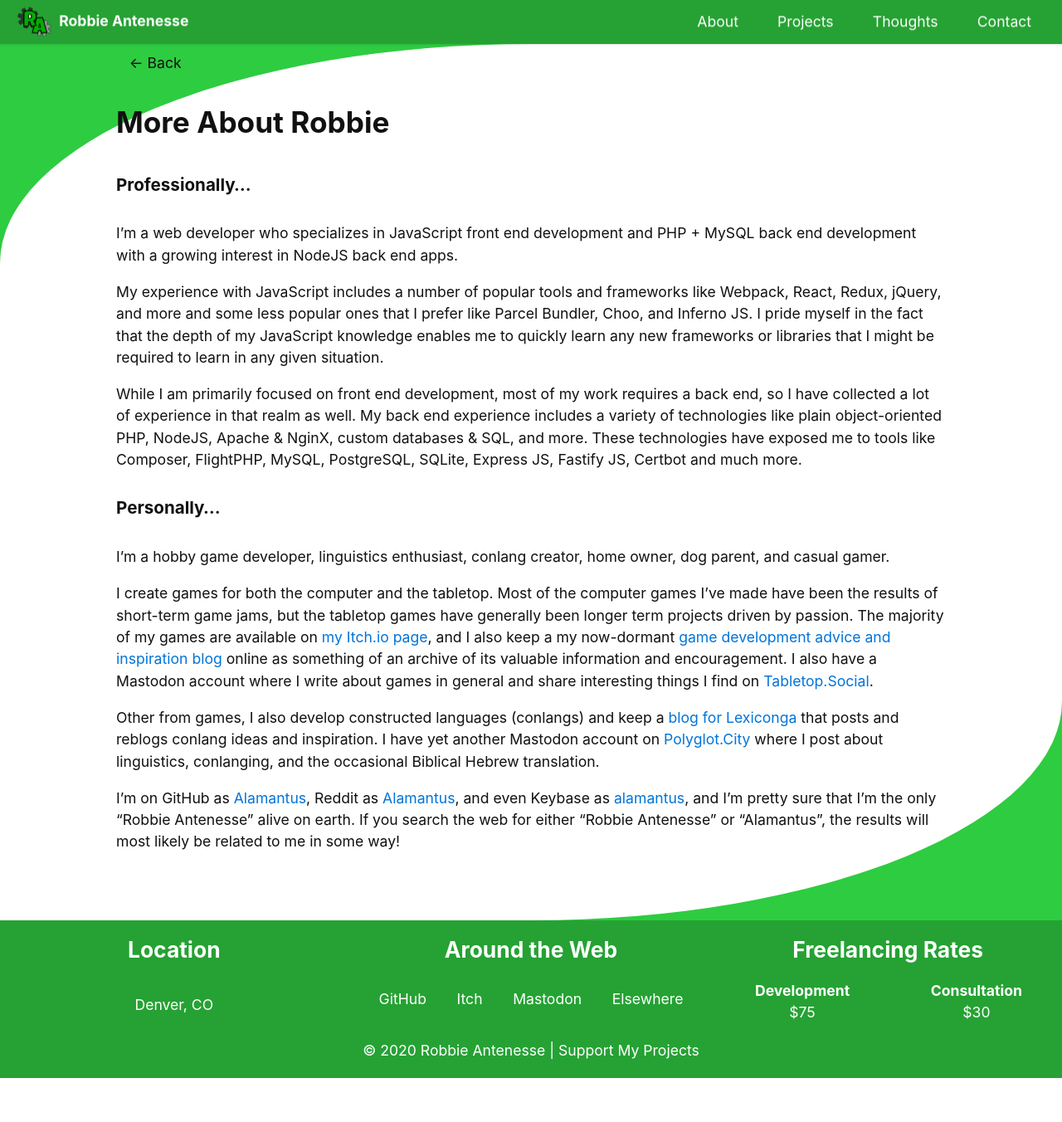
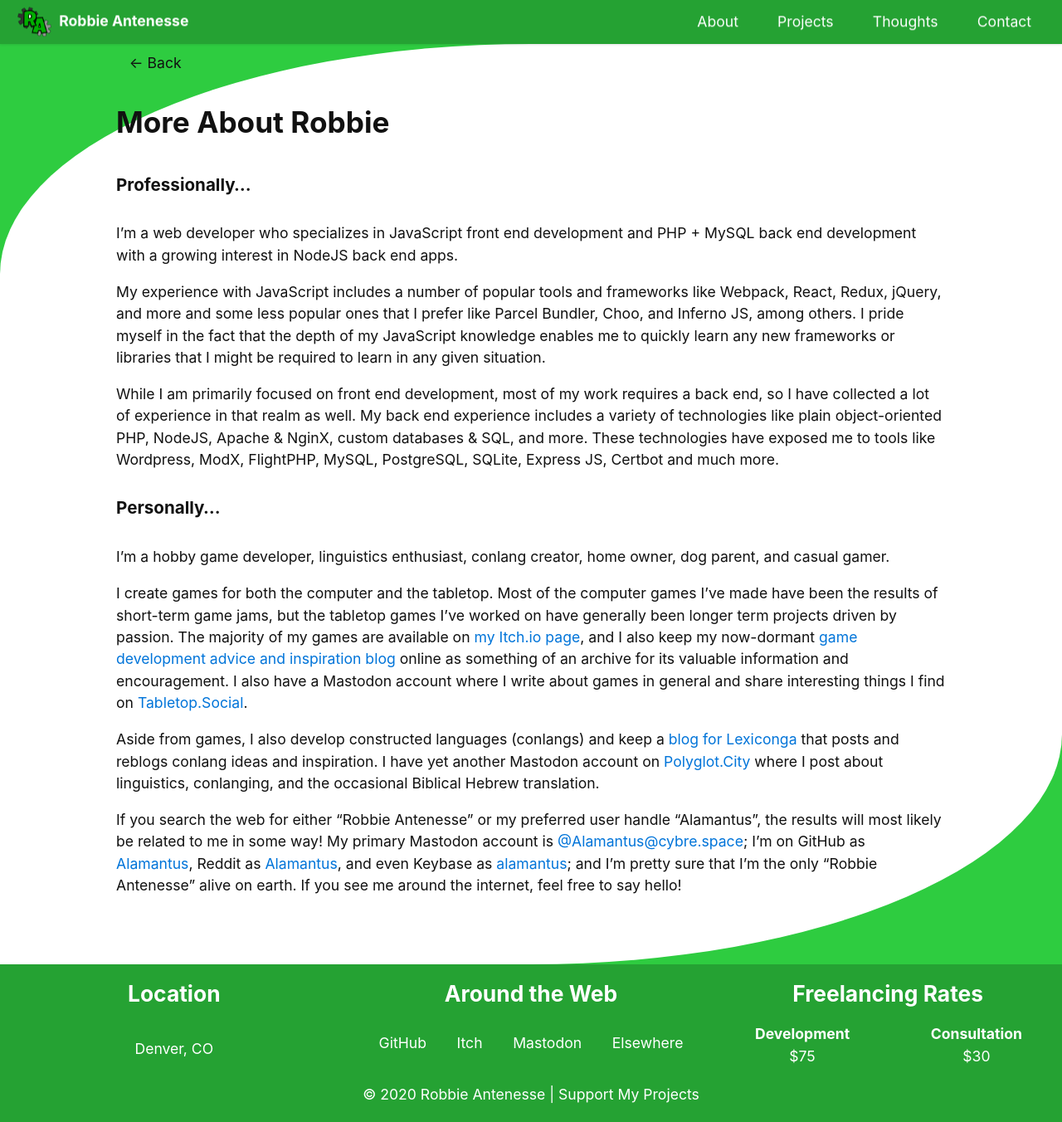
Before and after one commit to Alamantus/robbie.antenesse.net, a Jekyll site: the page built from about.md, in a window 1280 px wide. Shown: the whole page at 83% size. Built offline with Jekyll 4.4.1, drawn with Linux system fonts in a browser that asks for light colours; before the commit the page ends 1299 px from its top, so only the background shows below that.

Commit message:
Improve about & project page content

```diff
--- a/about.md
+++ b/about.md
@@ -9,31 +9,32 @@
 growing interest in NodeJS back end apps.
 
 My experience with JavaScript includes a number of popular tools and frameworks like Webpack, React, Redux,
-jQuery, and more and some less popular ones that I prefer like Parcel Bundler, Choo, and Inferno JS.
+jQuery, and more and some less popular ones that I prefer like Parcel Bundler, Choo, and Inferno JS, among others.
 I pride myself in the fact that the depth of my JavaScript knowledge enables me to quickly learn any new frameworks
 or libraries that I might be required to learn in any given situation.
 
 While I am primarily focused on front end development, most of my work requires a back end, so I have collected a
 lot of experience in that realm as well. My back end experience includes a variety of technologies like plain
 object-oriented PHP, NodeJS, Apache & NginX, custom databases & SQL, and more. These technologies have exposed me
-to tools like Composer, FlightPHP, MySQL, PostgreSQL, SQLite, Express JS, Fastify JS, Certbot and much more.
+to tools like Wordpress, ModX, FlightPHP, MySQL, PostgreSQL, SQLite, Express JS, Certbot and much more.
 
 ### Personally...
 
 I'm a hobby game developer, linguistics enthusiast, conlang creator, home owner, dog parent, and casual gamer.
 
 I create games for both the computer and the tabletop. Most of the computer games I've made have been the results
-of short-term game jams, but the tabletop games have generally been longer term projects driven by passion.
-The majority of my games are available on [my Itch.io page](https://alamantus.itch.io), and I also keep a my
+of short-term game jams, but the tabletop games I've worked on have generally been longer term projects driven by
+passion. The majority of my games are available on [my Itch.io page](https://alamantus.itch.io), and I also keep my
 now-dormant [game development advice and inspiration blog](https://alamantus.com) online as something of an
-archive of its valuable information and encouragement. I also have a Mastodon account where I write about
+archive for its valuable information and encouragement. I also have a Mastodon account where I write about
 games in general and share interesting things I find on [Tabletop.Social](https://tabletop.social/@Alamantus).
 
-Other from games, I also develop constructed languages (conlangs) and keep a [blog for Lexiconga](https://blog.lexicon.ga)
+Aside from games, I also develop constructed languages (conlangs) and keep a [blog for Lexiconga](https://blog.lexicon.ga)
 that posts and reblogs conlang ideas and inspiration. I have yet another Mastodon account on [Polyglot.City](https://polyglot.city/@Alamantus)
 where I post about linguistics, conlanging, and the occasional Biblical Hebrew translation.
 
+If you search the web for either "Robbie Antenesse" or my preferred user handle "Alamantus", the results will most
+likely be related to me in some way! My primary Mastodon account is [@Alamantus@cybre.space](https://cybre.space/@Alamantus);
 I'm on GitHub as [Alamantus](https://github.com/Alamantus), Reddit as [Alamantus](https://reddit.com/user/alamantus),
-and even Keybase as [alamantus](https://keybase.io/alamantus), and I'm pretty sure that I'm the only
-"Robbie Antenesse" alive on earth. If you search the web for either "Robbie Antenesse" or "Alamantus", the
-results will most likely be related to me in some way!
+and even Keybase as [alamantus](https://keybase.io/alamantus); and I'm pretty sure that I'm the only
+"Robbie Antenesse" alive on earth. If you see me around the internet, feel free to say hello!
```
Also changed, not shown: _projects/lexiconga.md (+8 -4 lines), _projects/little-library.md (+5 -5 lines), _projects/radio-silence.md (+5 -5 lines), _projects/redflag.md (+3 -1 lines).
